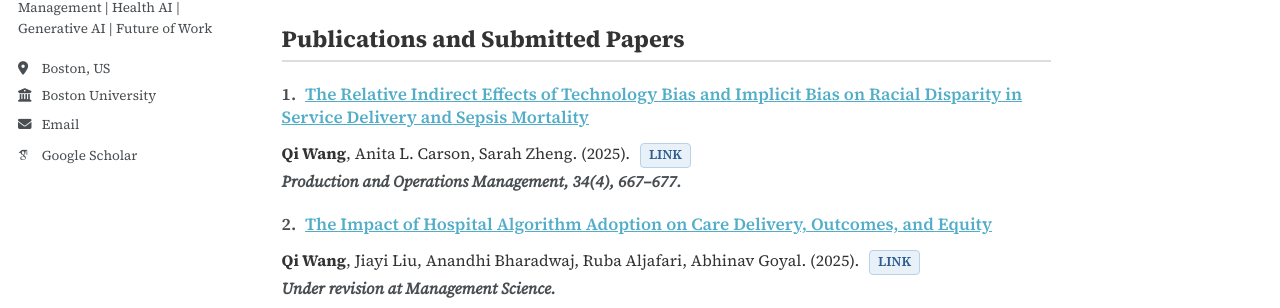
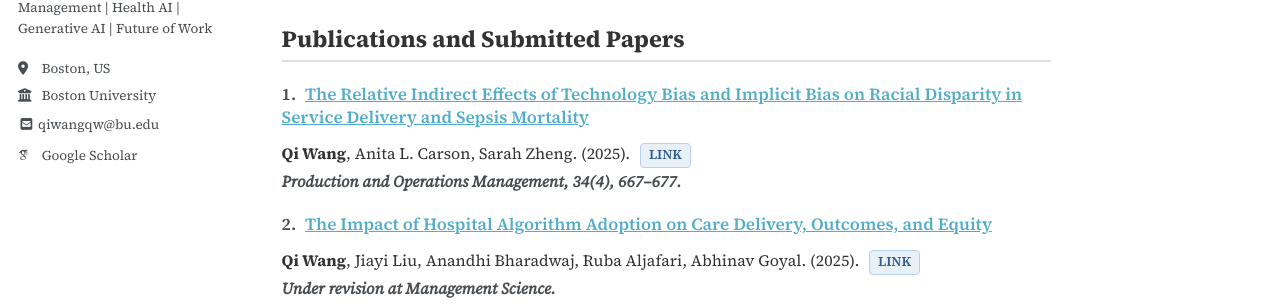
Before and after one commit to qiwang-katherine/qiwang-katherine.github.io, a Jekyll site: the page built from _pages/about.md, in a window 1280 px wide. Shown: the part 485-793 px from the top of the page. Built offline with Jekyll 4.4.1, drawn with Linux system fonts in a browser that asks for light colours; some web fonts are replaced; a script bundle is joined from its source files by our own code; library files that are not in the unit come from our copies.

Commit message:
author-profile.html

```diff
--- a/_includes/author-profile.html
+++ b/_includes/author-profile.html
@@ -34,8 +34,13 @@
         <li><a href="{{ author.uri }}"><i class="fas fa-fw fa-link icon-pad-right" aria-hidden="true"></i>{{ site.data.ui-text[site.locale].website_label | default: "Website" }}</a></li>
       {% endif %}
       {% if author.email %}
-        <li><a href="mailto:{{ author.email }}"><i class="fas fa-fw fa-envelope icon-pad-right" aria-hidden="true"></i>{{ site.data.ui-text[site.locale].email_label | default: "Email" }}</a></li>
-      {% endif %}
+  <li>
+    <a href="mailto:{{ author.email }}">
+      <i class="fas fa-fw fa-envelope-square" aria-hidden="true"></i>
+      {{ author.email }}
+    </a>
+  </li>
+{% endif %}
 
       <!-- Font Awesome and Academicons icons / Academic websites -->
       {% if author.academia %}
```
